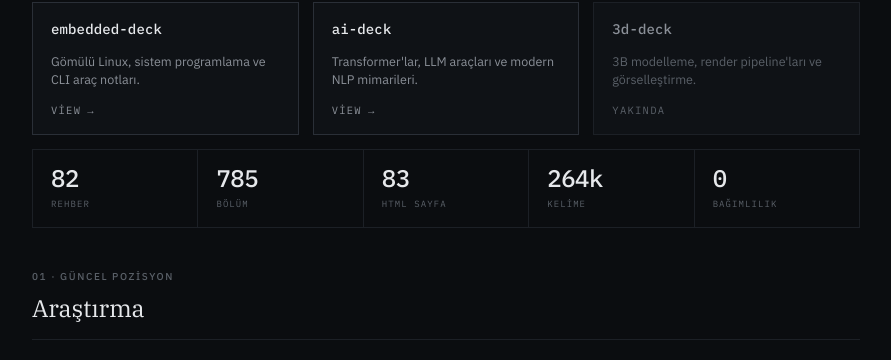
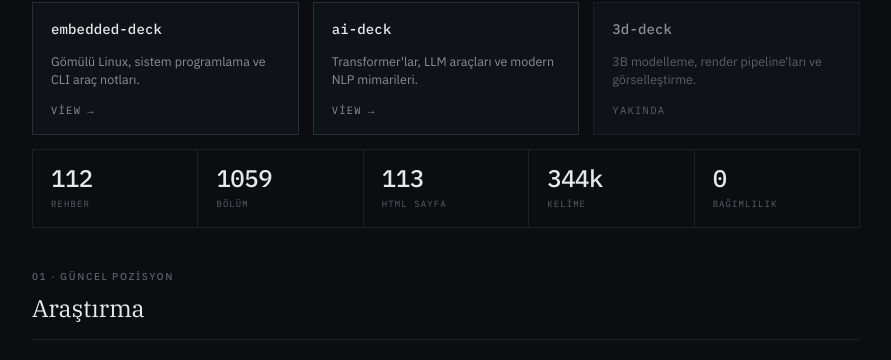
Before and after one commit to x3beche/x3beche.github.io, a Jekyll site: the page built from index.html, in a window 1280 px wide and 900 px high, scrolled down 518 px. Shown: the part 98-458 px from the top of the window, without its empty margins (194-1085 px from the left). Built offline with Jekyll 4.4.1, drawn with Linux system fonts in a browser that asks for light colours.

Commit message:
chore(stats): round 4 sonrası istatistikler güncellendi
112 Rehber / 1059 Bölüm / 113 HTML Sayfa / 344k Kelime

Co-Authored-By: Claude Sonnet 4.6 <noreply@anthropic.com>

```diff
--- a/embedded-deck/index.html
+++ b/embedded-deck/index.html
@@ -1136,7 +1136,7 @@ css: "/embedded-deck/assets/catalog.css"
       <div class="stat-label">Eğitim</div>
     </div>
     <div class="stat">
-      <div class="stat-value">785</div>
+      <div class="stat-value">1059</div>
       <div class="stat-label">Bölüm</div>
     </div>
     <div class="stat">
--- a/index.html
+++ b/index.html
@@ -175,19 +175,19 @@ css: "/assets/main.css"
     <!-- PLATFORM İSTATİSTİKLERİ -->
     <div class="deck-stats">
       <div class="deck-stat">
-        <span class="deck-stat-n">82</span>
+        <span class="deck-stat-n">112</span>
         <span class="deck-stat-l">Rehber</span>
       </div>
       <div class="deck-stat">
-        <span class="deck-stat-n">785</span>
+        <span class="deck-stat-n">1059</span>
         <span class="deck-stat-l">Bölüm</span>
       </div>
       <div class="deck-stat">
-        <span class="deck-stat-n">83</span>
+        <span class="deck-stat-n">113</span>
         <span class="deck-stat-l">HTML Sayfa</span>
       </div>
       <div class="deck-stat">
-        <span class="deck-stat-n">264k</span>
+        <span class="deck-stat-n">344k</span>
         <span class="deck-stat-l">Kelime</span>
       </div>
       <div class="deck-stat">
```
